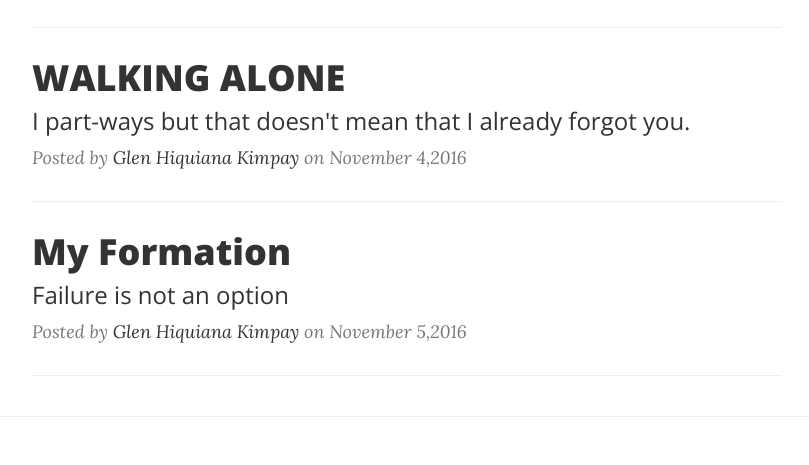
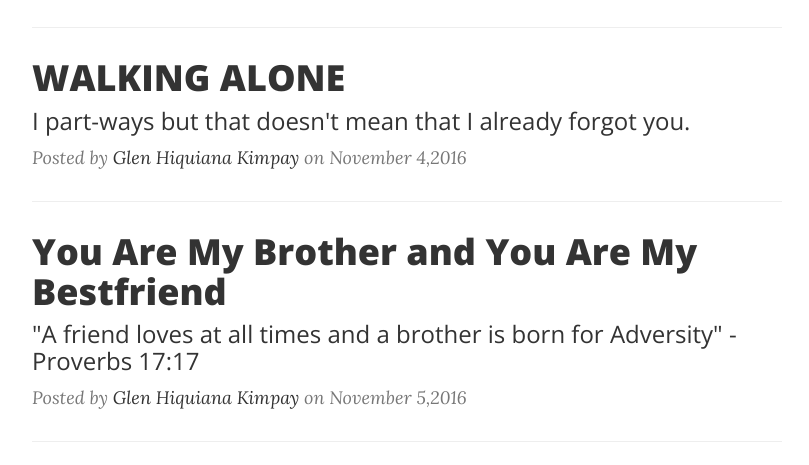
Before and after one commit to glenkimpay/MyBlog, a website: page index.html in a window 1280 px wide. Shown: the part 673-1138 px from the top of the page, without its empty margins (233-1042 px from the left). Drawn offline with nearby package versions, Linux system fonts and the light colour scheme.

Commit message:
Update index.html

```diff
--- a/index.html
+++ b/index.html
@@ -121,10 +121,10 @@
                 <div class="post-preview">
                     <a href="post.html">
                         <h2 class="post-title">
-                           My Formation
+                           You Are My Brother  and You Are My Bestfriend
                         </h2>
                         <h3 class="post-subtitle">
-                            Failure is not an option
+                            "A friend loves at all times and a brother is born for Adversity" - Proverbs 17:17
                         </h3>
                     </a>
                     <p class="post-meta">Posted by <a href="https://www.facebook.com/blaken777">Glen Hiquiana Kimpay</a> on November 5,2016</p>
```
